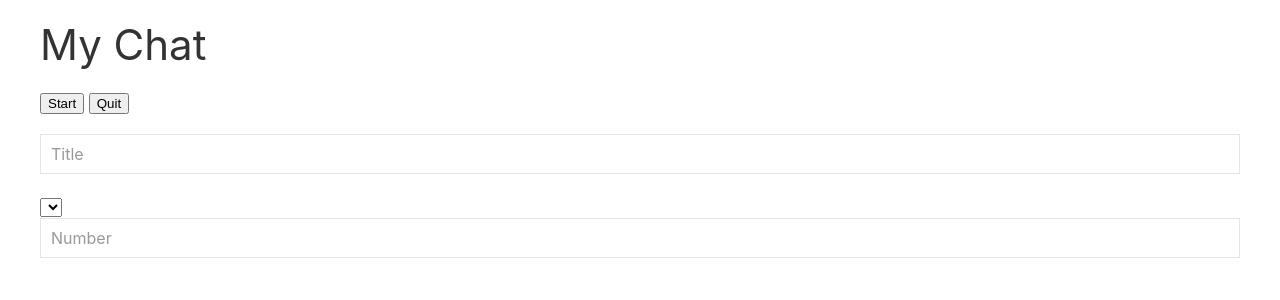
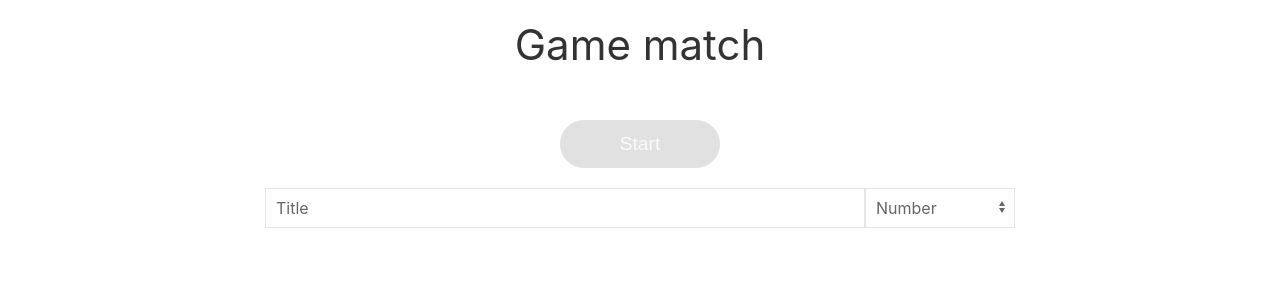
Before and after one commit to ino777/yurutomo, a Django app: page /room-match in a window 1280 px wide. Shown: the part 80-380 px from the top of the page. Run offline with Django 3.2, Linux system fonts and the light colour scheme; the visitor is signed in with stand-in values (Sample User, id 1); lists and menus that the app fills with data are empty; style sheets or scripts are compiled from the project's sources; some libraries are stand-ins or nearby versions.

Commit message:
マッチング画面のスタイル更新

```diff
--- /dev/null
+++ b/gamemeet/chatrooms/static/chatrooms/css/room_match.sass
@@ -0,0 +1,60 @@
+
+.matching-btn
+    color: #ffffffde
+    width: 10rem
+    height: 3rem
+    font-size: 1.2rem
+    border: none
+    border-radius: 100vh
+    outline: none
+    cursor: pointer
+
+
+#start-btn
+    background: #24c1ff
+
+    &:hover
+        background: #00b7ff
+
+    &:disabled
+        background: #ddddddde
+        cursor: auto
+
+
+#waiting-message
+    font-size: 1.5rem
+
+#quit-btn
+    color: #5a5a5a
+    width: 25px
+    height: 25px
+    background: white
+    border: 1px solid gray
+
+    &:hover
+        color: #dadada
+        background: #3d3d3d
+
+#confirm-btn
+    background: #24c1ff
+
+    &:hover
+        background: #00b7ff
+
+#cancel-btn
+    color: #5a5a5a
+    background: #d8d8d8
+
+
+    &:hover
+        background: #d3d3d3
+
+
+
+[contenteditable=true]:empty:before
+    content: attr(placeholder)
+    pointer-events: none
+    display: block
+
+div[contenteditable=true]
+    content: ""
--- a/gamemeet/chatrooms/static/chatrooms/js/room_match.js
+++ b/gamemeet/chatrooms/static/chatrooms/js/room_match.js
@@ -1,7 +1,7 @@
 
 const app = new Vue({
-    delimiters: ['[[', ']]'],
-    el: "#app",
+    delimiters: ["[[", "]]"],
+    el: "#room-match",
     data: {
         url: {
             register: registerUrl,
@@ -15,16 +15,24 @@ const app = new Vue({
         csrftoken: null,
 
         showMatching: true,
+        showWaiting: false,
         showConfirm: false,
 
-        roomId: '',
-        roomUrl: '',
+        roomId: "",
+        roomUrl: "",
 
         timer: {
             matchingWaitTimerId: null,
             confirmDisplayTimerId: null,
             completeWaitTimerId: null,
-        }
+        },
+
+        gamename: "",
+        number: 0,
+        numberLimit: 10,
+
+        // contenteditable 用の変数
+        searchText: "",
     },
 
     created: function () {
@@ -49,19 +57,29 @@ const app = new Vue({
         // マッチング登録状況をリセットする
         this.quit();
     },
+    computed: {
+        // マッチングボタン押せない
+        btnDisable: function(){
+            return (this.gamename.length == 0) || (this.number <= 0)
+        }
+    },
 
     methods: {
         //
         //  this でVueインスタンスにアクセスできるように、コールバック関数はアロー関数にしている
         //
 
+        // gamenameをセット
+        setGamename: function(event) {
+            this.gamename = event.target.innerText;
+        },
 
         // マッチング登録
         start: function () {
             axios.post(this.url.register, {
                 condition: {
-                    game_name: "Test game",
-                    number: 2
+                    game_name: this.gamename,
+                    number: this.number
                 }
             }, {
                 headers: { "Content-type": "application/json", "X-CSRFToken": this.csrftoken },
@@ -83,6 +101,7 @@ const app = new Vue({
         // マッチング登録解除
         quit: function () {
             this.showConfirm = false;
+            this.showWaiting = false;
             this.showMatching = true;
 
             // マッチングをやめる
@@ -150,7 +169,8 @@ const app = new Vue({
         // マッチングを待つ
         setMatchingWaitTimer: function (interval) {
             this.showConfirm = false;
-            this.showMatching = true;
+            this.showMatching = false;
+            this.showWaiting = true;
             this.timer.matchingWaitTimerId = setInterval((function getRoomId() {
                 axios.get(this.url.getMatchRoom)
                     .then((result) => {
@@ -163,6 +183,7 @@ const app = new Vue({
 
                             // 最長10秒間承認ボタンを表示
                             this.showMatching = false;
+                            this.showWaiting = false;
                             this.showConfirm = true;
                             this.timer.confirmDisplayTimerId = setTimeout(this.quit, 10000);
                         }
@@ -179,6 +200,7 @@ const app = new Vue({
         setCompleteWaitTimer: function (interval) {
             this.showConfirm = true;
             this.showMatching = false;
+            this.showWaiting = false;
             this.timer.completeWaitTimerId = setInterval((function getMatchCompleted() {
                 axios.get(this.url.isCompleted, {
                     params: {
@@ -221,6 +243,9 @@ const app = new Vue({
             }).bind(this), interval)
         }
     },
+    mounted: function(){
+        this.searchText = this.gamename
+    },
 
     beforeDestroy() {
         this.clearAllTimer();
--- a/gamemeet/chatrooms/templates/chatrooms/room_match.html
+++ b/gamemeet/chatrooms/templates/chatrooms/room_match.html
@@ -1,5 +1,10 @@
 {% extends 'base.html' %}
 {% load static %}
+{% load sass_tags %}
+
+{% block css %}
+<link rel="stylesheet" href="{% sass_src 'chatrooms/css/room_match.sass' %}">
+{% endblock %}
 
 {% block js %}
 <!-- Vue.js 開発ver -->
@@ -15,27 +20,40 @@
 
 {% block content %}
 <div class="uk-container uk-margin-top">
-    <h1>My Chat</h1>
+    <div class="uk-flex">
+            <h1 class="uk-align-center">Game match</h1>
+    </div>
 
-    <div id="app">
-        <div id="matching-div" v-show="showMatching">
-            <button id="start-button" v-on:click="start">Start</button>
-            <button id="quit-button" v-on:click="quit">Quit</button>
-        </div>
-        <div id="confirm-div" v-show="showConfirm">
-            <button id="confirm-button" v-on:click="confirm(); clearDisplayTimer()">Confirm</button>
-            <button id="cancel-button" v-on:click="cancel(); clearDisplayTimer()">Cancel</button>
+    <div id="room-match" class="uk-margin-top">
+        <div class="uk-flex uk-flex-center uk-height-xsmall">
+            <div id="matching-div" v-show="showMatching">
+                <button id="start-btn" class="matching-btn" :disabled="btnDisable" v-on:click="start">Start</button>
+            </div>
+            <div id="matching-div" v-show="showWaiting">
+                <span id="waiting-message" class=""> <button id="quit-btn" class="matching-btn"
+                        v-on:click="quit">×</button> Waiting...</span>
+
+            </div>
+
+            <div id="confirm-div" v-show="showConfirm">
+                <button id="confirm-btn" class="matching-btn"
+                    v-on:click="confirm(); clearDisplayTimer()">Confirm</button>
+                <button id="cancel-btn" class="matching-btn"
+                    v-on:click="cancel(); clearDisplayTimer()">Cancel</button>
+            </div>
         </div>
 
-        <div class="uk-margin">
-            <div class="uk-margin">
-                <input class="uk-input" type="text" placeholder="Title">
+
+
+        <div class="uk-margin uk-flex uk-flex-center">
+            <div class="uk-width-1-2">
+                <div class="uk-input" v-text="searchText" @input="setGamename" contenteditable="true" placeholder="Title"></div>
             </div>
-            <div class="uk-margin">
-                <select v-model="number">
-
+            <div class="uk-width-small">
+                <select class="uk-select" v-model="number">
+                    <option hidden value="0" selected style="text-align: center;">Number</option>
+                    <option v-for="n of numberLimit" :key="n" :value="n" style="text-align: center;">[[n]]</option>
                 </select>
-                <input class="uk-input" type="number" placeholder="Number">
 
             </div>
         </div>
--- /dev/null
+++ b/gamemeet/static/chatrooms/css/room_match.css
@@ -0,0 +1,3 @@
+.matching-btn{color:#ffffffde;width:10rem;height:3rem;font-size:1.2rem;border:none;border-radius:100vh;outline:none;cursor:pointer}#start-btn{background:#24c1ff}#start-btn:hover{background:#00b7ff}#start-btn:disabled{background:#ddddddde;cursor:auto}#waiting-message{font-size:1.5rem}#quit-btn{color:#5a5a5a;width:25px;height:25px;background:white;border:1px solid gray}#quit-btn:hover{color:#dadada;background:#3d3d3d}#confirm-btn{background:#24c1ff}#confirm-btn:hover{background:#00b7ff}#cancel-btn{color:#5a5a5a;background:#d8d8d8}#cancel-btn:hover{background:#d3d3d3}[contenteditable=true]:empty:before{content:attr(placeholder);pointer-events:none;display:block}div[contenteditable=true]{content:""}
+
+/*# sourceMappingURL=room_match.css.map */
```
Also changed, not shown: 1 other file.
